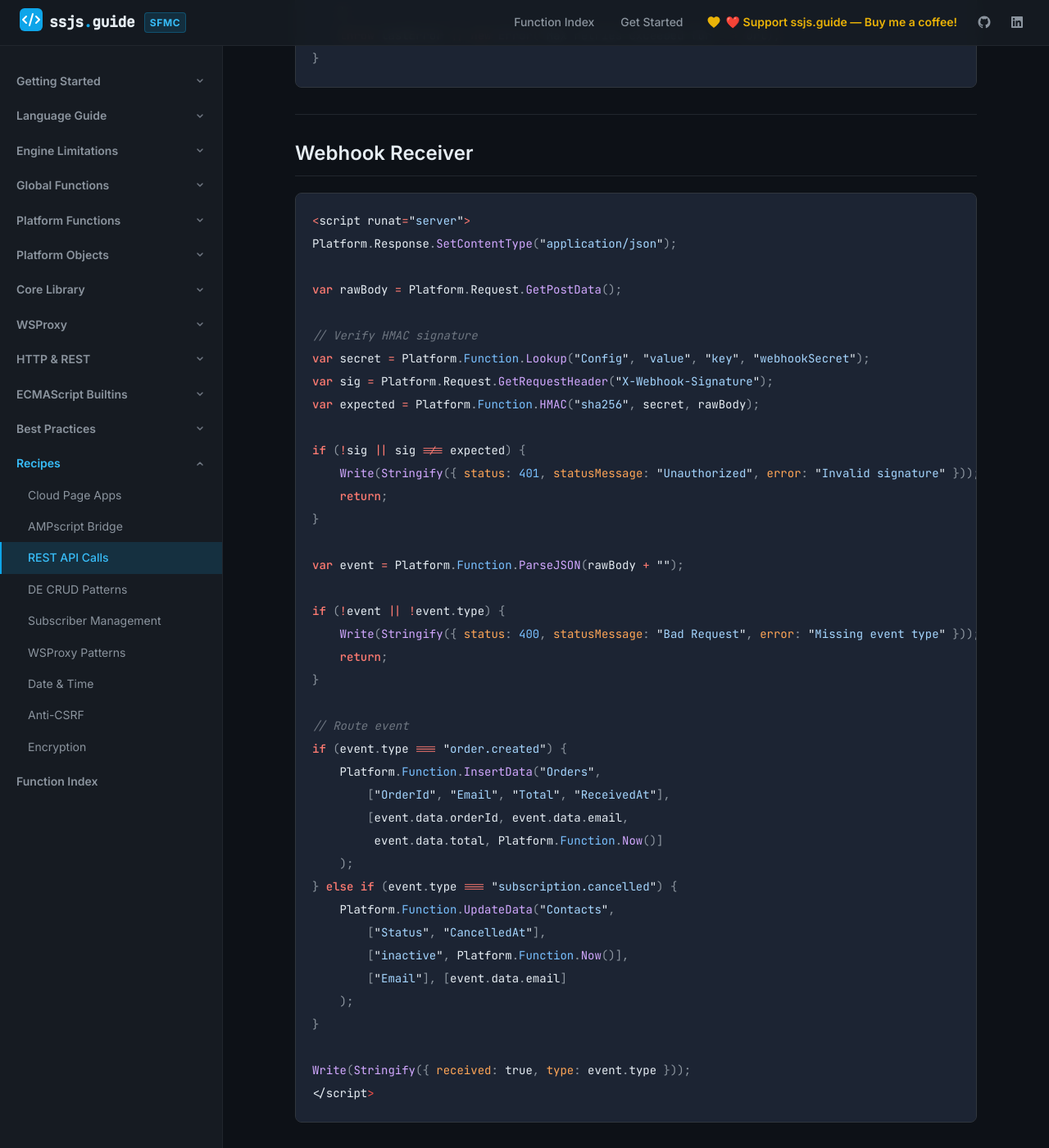
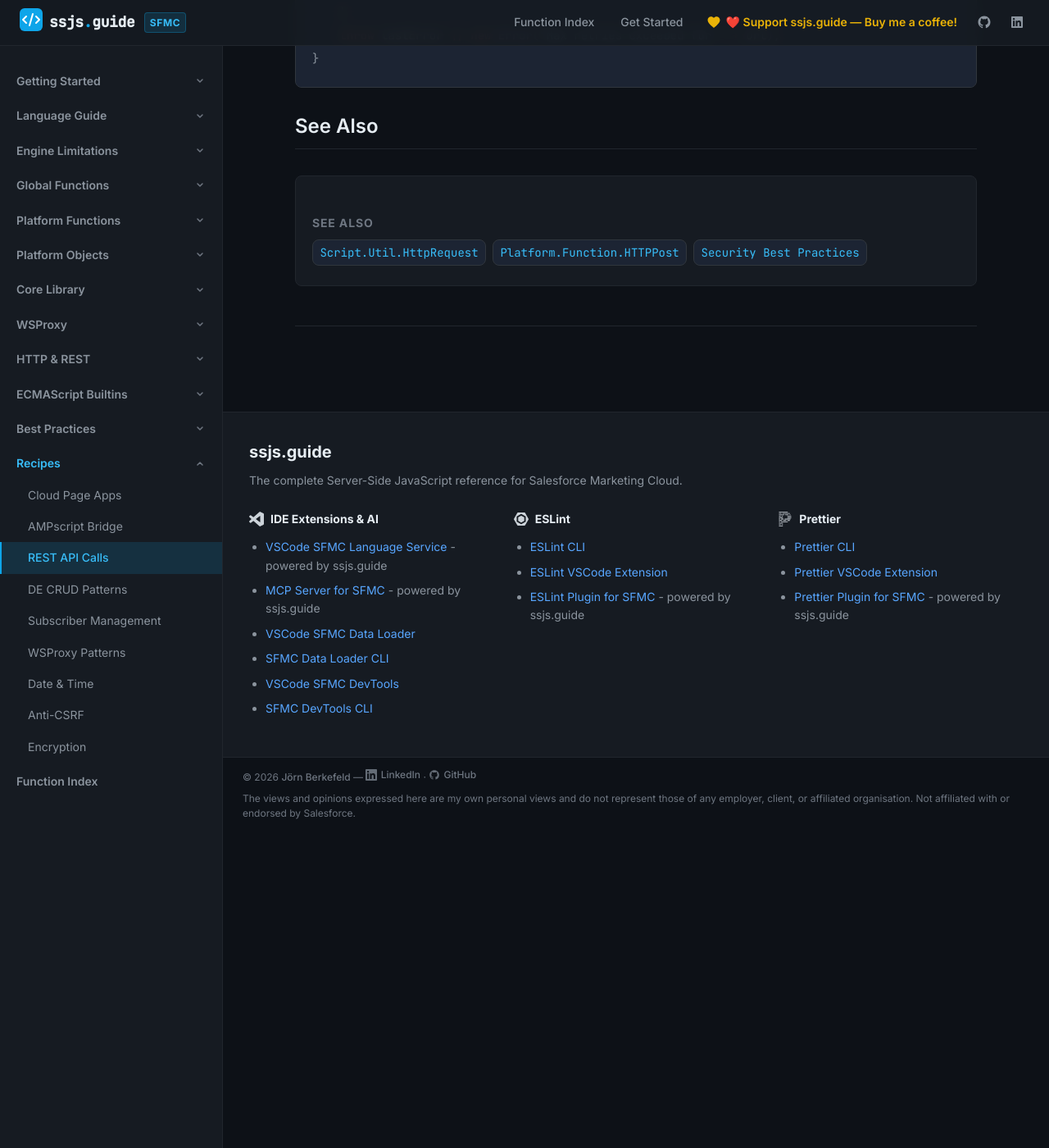
Before and after one commit to JoernBerkefeld/ssjs.guide, a Jekyll site: the page built from recipes/rest-api-calls.md, in a window 1280 px wide and 1400 px high, scrolled down 4416 px. Shown: the whole window at 82% size. Built offline with Jekyll 4.4.1, drawn with Linux system fonts in a browser that asks for light colours; after the commit the page ends 5429 px from its top, so only the background shows below that.

Commit message:
removed Platform.Function.HMAC()

````diff
--- a/recipes/rest-api-calls.md
+++ b/recipes/rest-api-calls.md
@@ -161,52 +161,6 @@
 }
 ```
 
----
-
-## Webhook Receiver
-
-```javascript
-<script runat="server">
-Platform.Response.SetContentType("application/json");
-
-var rawBody = Platform.Request.GetPostData();
-
-// Verify HMAC signature
-var secret = Platform.Function.Lookup("Config", "value", "key", "webhookSecret");
-var sig = Platform.Request.GetRequestHeader("X-Webhook-Signature");
-var expected = Platform.Function.HMAC("sha256", secret, rawBody);
-
-if (!sig || sig !== expected) {
-    Write(Stringify({ status: 401, statusMessage: "Unauthorized", error: "Invalid signature" }));
-    return;
-}
-
-var event = Platform.Function.ParseJSON(rawBody + "");
-
-if (!event || !event.type) {
-    Write(Stringify({ status: 400, statusMessage: "Bad Request", error: "Missing event type" }));
-    return;
-}
-
-// Route event
-if (event.type === "order.created") {
-    Platform.Function.InsertData("Orders",
-        ["OrderId", "Email", "Total", "ReceivedAt"],
-        [event.data.orderId, event.data.email,
-         event.data.total, Platform.Function.Now()]
-    );
-} else if (event.type === "subscription.cancelled") {
-    Platform.Function.UpdateData("Contacts",
-        ["Status", "CancelledAt"],
-        ["inactive", Platform.Function.Now()],
-        ["Email"], [event.data.email]
-    );
-}
-
-Write(Stringify({ received: true, type: event.type }));
-</script>
-```
-
 ## See Also
 
 <div class="see-also">
@@ -214,7 +168,6 @@
 <ul>
   <li><a href="/http/script-util-httprequest/">Script.Util.HttpRequest</a></li>
   <li><a href="/platform-functions/httppost/">Platform.Function.HTTPPost</a></li>
-  <li><a href="/platform-functions/hmac/">HMAC</a></li>
   <li><a href="/best-practices/security/">Security Best Practices</a></li>
 </ul>
 </div>
````
Also changed, not shown: best-practices/security.md (+0 -14 lines), function-index/index.md (+0 -1 lines), platform-functions/hmac.md (deleted, +0 -41 lines), platform-functions/sha256.md (+0 -1 lines), recipes/encryption.md (+0 -1 lines).
